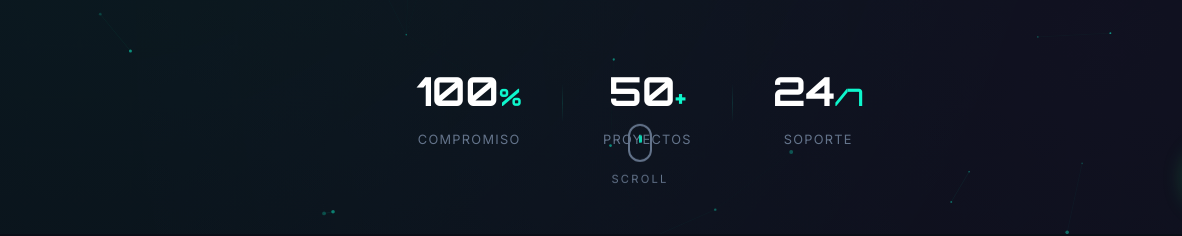
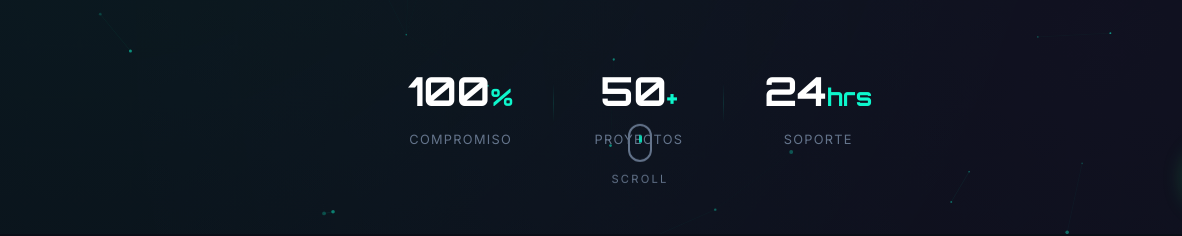
Before and after one commit to daniersdan/next2level.github.io, a plain HTML site: page index.html in a window 1280 px wide. Shown: the part 566-802 px from the top of the page, 0-1182 px from the left. Drawn offline with Linux system fonts and the light colour scheme; animation ran at ten frames a second.

Commit message:
Fix View of Support

```diff
--- a/index.html
+++ b/index.html
@@ -70,7 +70,7 @@
         </div>
         <div class="stat-divider"></div>
         <div class="stat">
-          <span class="stat-number" data-count="24">0</span><span class="stat-symbol">/7</span>
+          <span class="stat-number" data-count="24">0</span><span class="stat-symbol">hrs</span>
           <span class="stat-label">Soporte</span>
         </div>
       </div>
```
